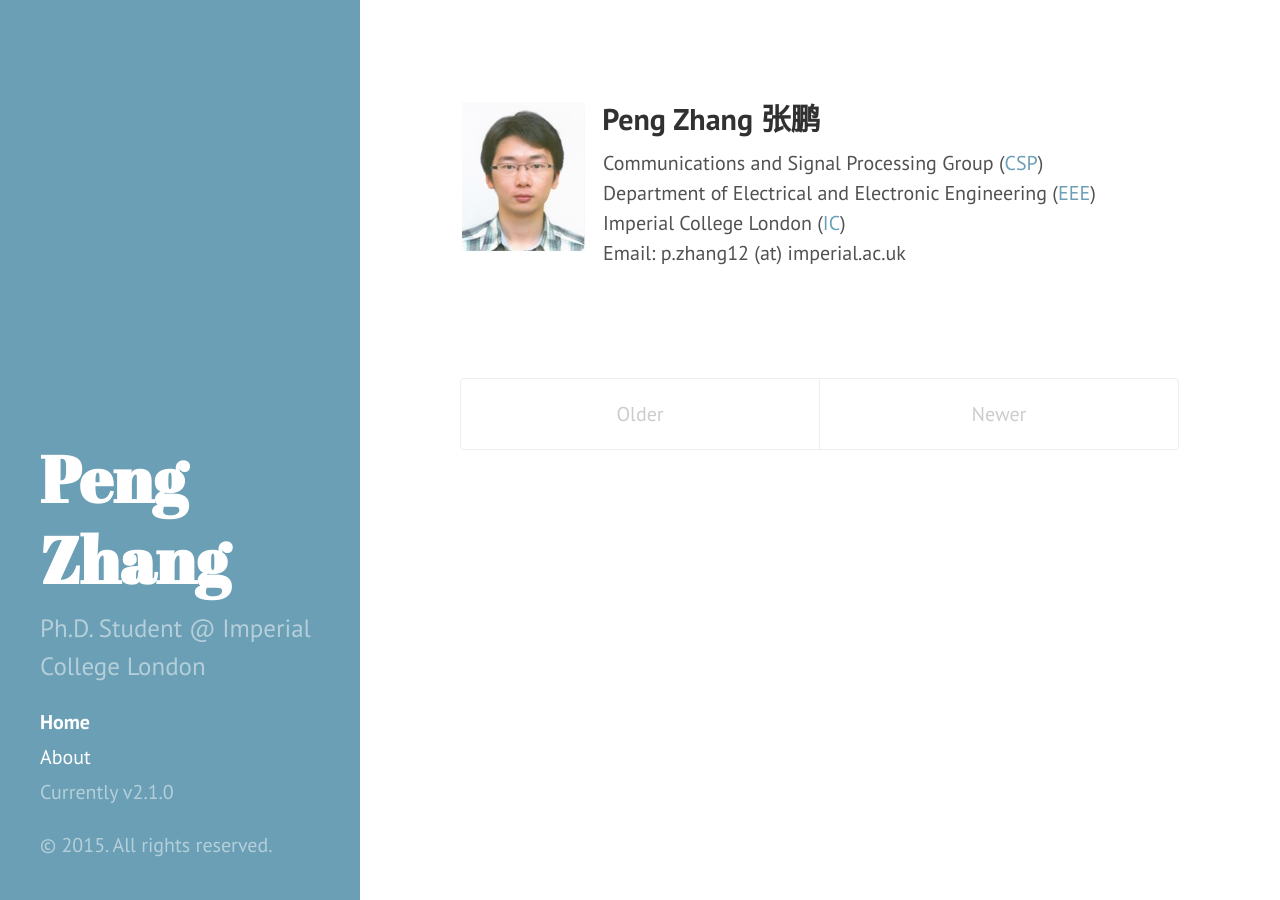
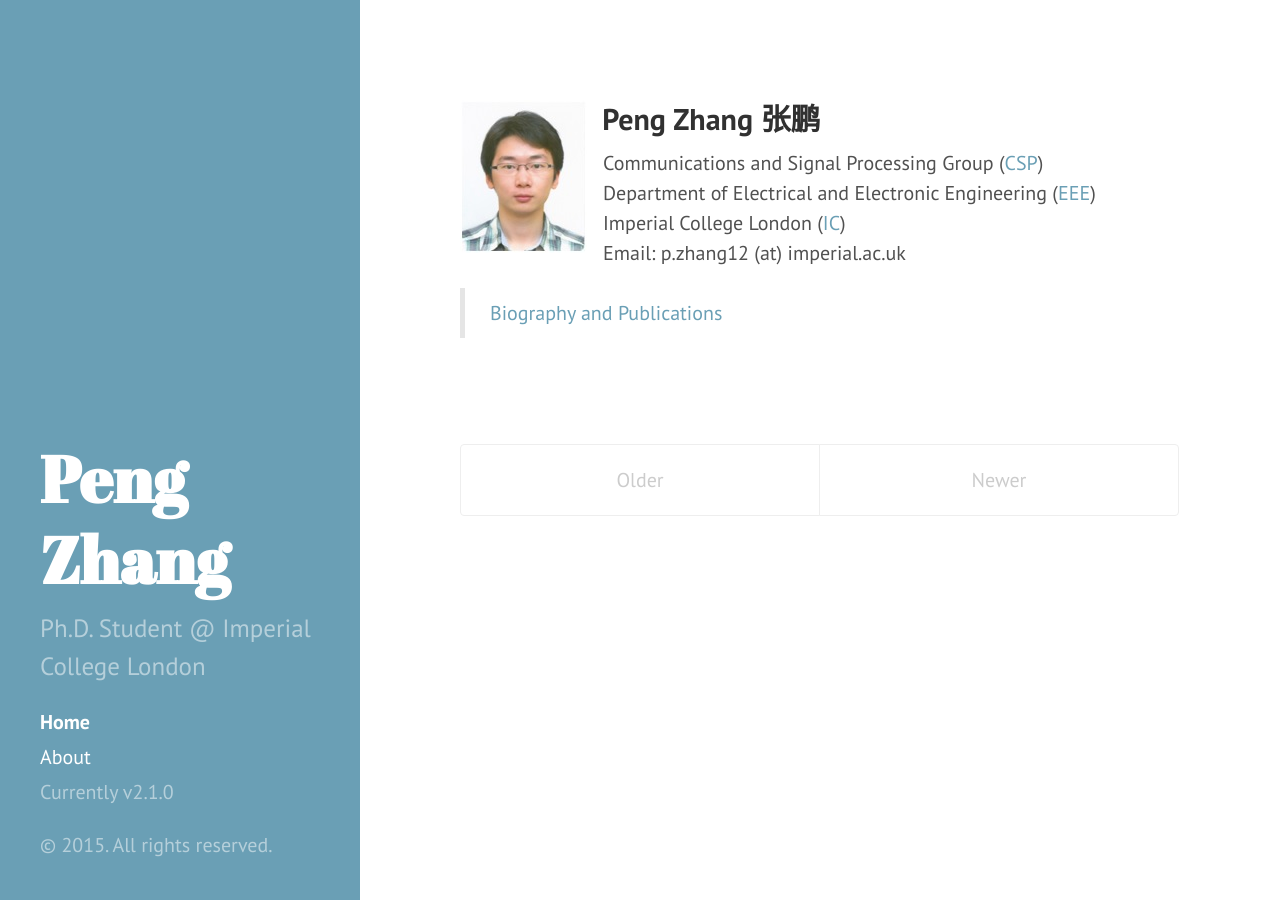
Before and after one commit to p-zhang/p-zhang.github.io, a Jekyll site: the page built from index.html, in a window 1280 px wide. Built offline with Jekyll 4.4.1, drawn with Linux system fonts in a browser that asks for light colours; Markdown is read by kramdown in place of the engine named in the settings; the list of posts is cut into pages by our own code.

Commit message:
Update index.html

```diff
--- a/index.html
+++ b/index.html
@@ -9,6 +9,7 @@
       &nbsp;&nbsp;&nbsp;Department of Electrical and Electronic Engineering (<a href="http://www3.imperial.ac.uk/electricalengineering">EEE</a>) <br />
       &nbsp;&nbsp;&nbsp;Imperial College London (<a href="http://www3.imperial.ac.uk">IC</a>) <br />
       &nbsp;&nbsp;&nbsp;Email: p.zhang12 (at) imperial.ac.uk </p>
+      <blockquote><a href="about">Biography and Publications</a></blockquote>
     <p>&nbsp;</p>
 <!-- end .content --></div>
 
```
